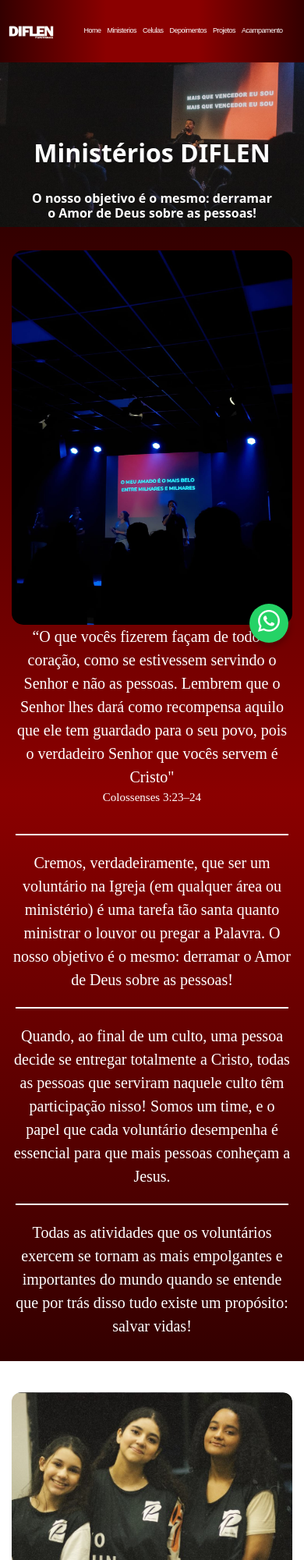
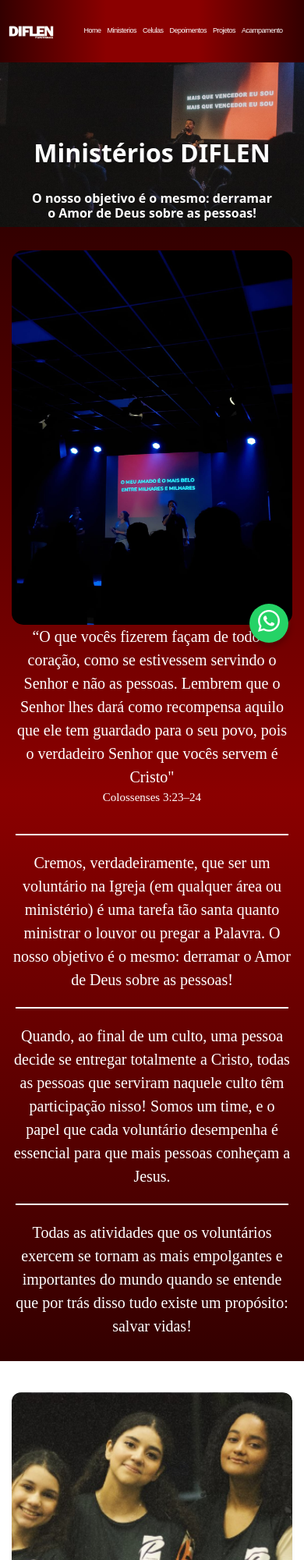
Before and after one commit to pedrosamegima/Diflen, an Angular app: page /ministerios in a window 390 px wide. Shown: the top 2000 px of the page at 78% size. Built offline with nearby package versions, Linux system fonts and the light colour scheme; a web font is replaced by a local one.

Commit message:
Foto arrumada

```diff
--- a/src/app/ministerios/ministerios.component.scss
+++ b/src/app/ministerios/ministerios.component.scss
@@ -175,10 +175,17 @@
 //Celular
 @media (max-width: 768px) {
   .card .card-img-fit {
-    height: 200px;
+    height: 290px;
     border-radius: 12px 12px 0 0;
+    object-position: center;
+    width: 100%;
+    object-fit: cover;
+    display: block;
   }
-
+  .card{
+    display: flex;
+    flex-direction: column;
+  }
   .card-body {
     text-align: center;
   }
```
